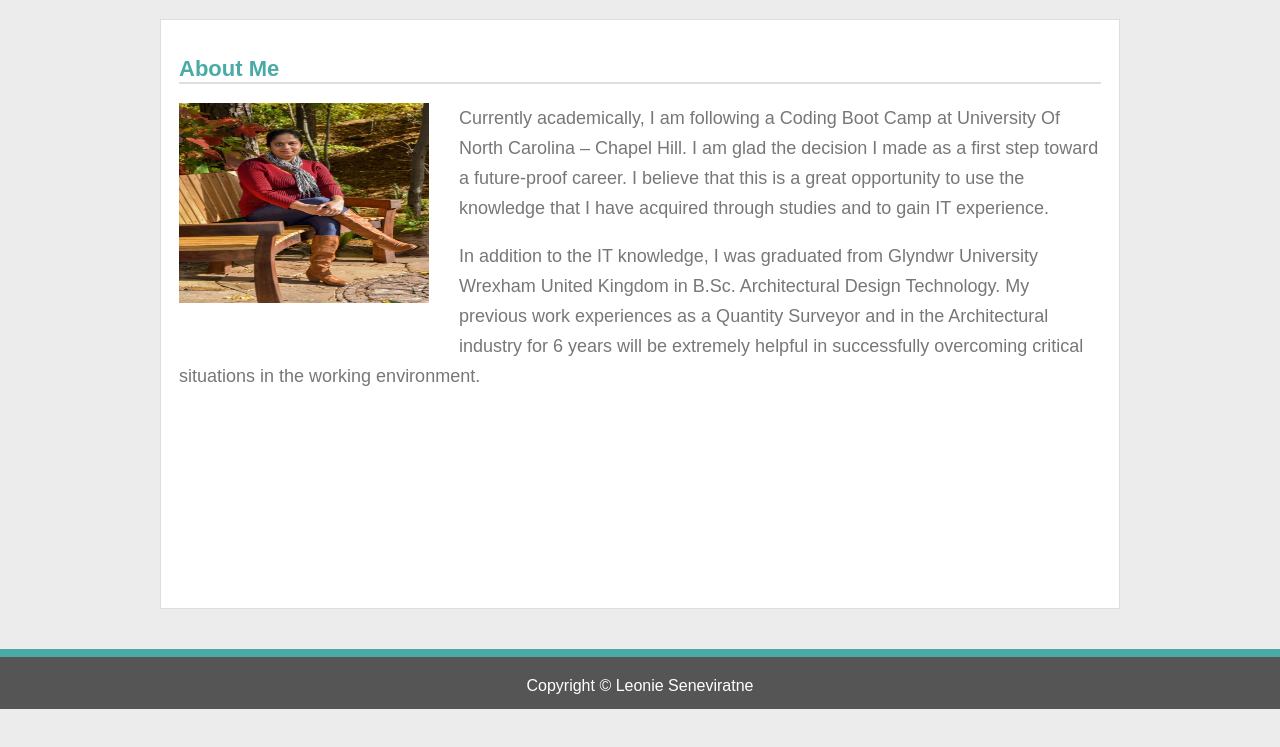
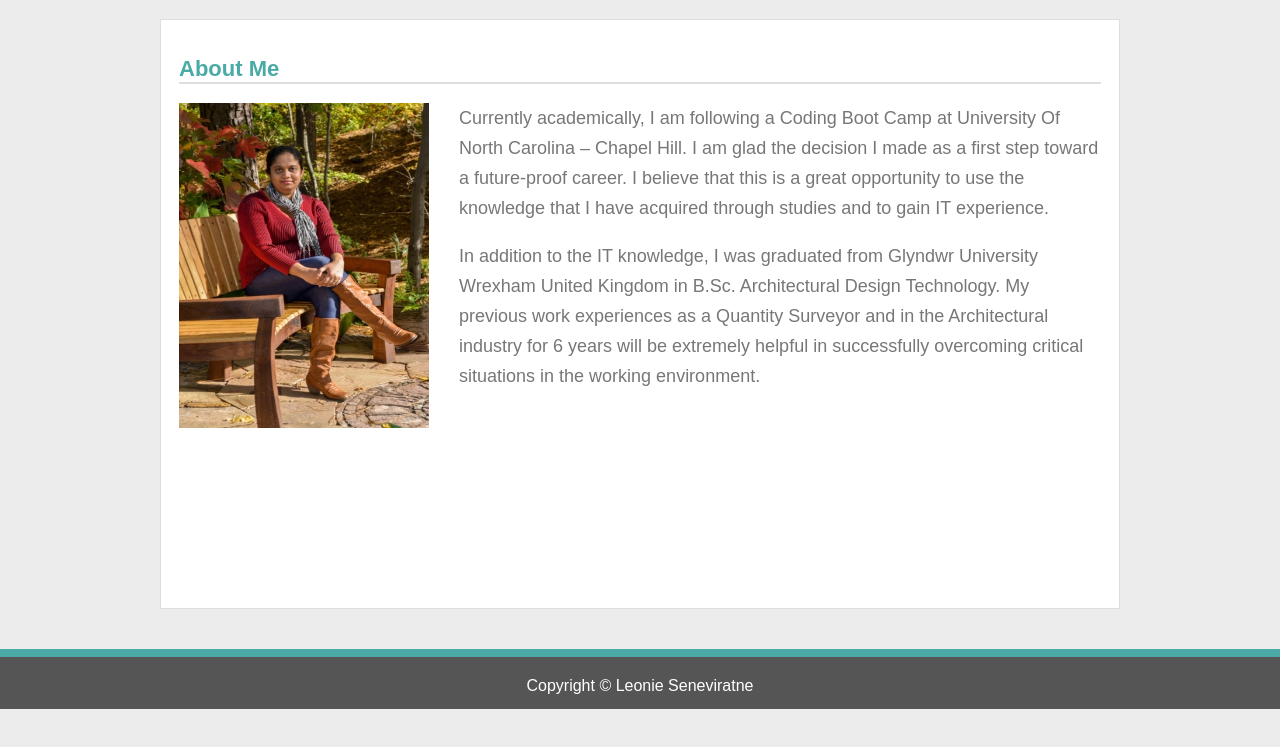
Before and after one commit to leoniesenevi/basic-portfolio, a plain HTML site: page index.html in a window 1280 px wide. Shown: the part 91-838 px from the top of the page. Drawn offline with Linux system fonts and the light colour scheme.

Commit message:
final changes

```diff
--- a/index.html
+++ b/index.html
@@ -20,7 +20,7 @@
     <main>
       <section class="container main-container">
         <h1>About Me</h1>
-        <img src="assets/images/me.JPG"height=200 width=200>
+        <img src="assets/images/me.JPG"height=325 width=200>
 
 
         <p>Currently academically, I am following a Coding Boot Camp at University Of North Carolina – Chapel Hill. I am glad the decision I made as a first step toward a future-proof career. I believe that this is a great opportunity to use the knowledge that I have acquired through studies and to gain IT experience.
```
Also changed, not shown: contact.html (+1 -1 lines), assets/images/fix.jfif (deleted), 1 other file.
